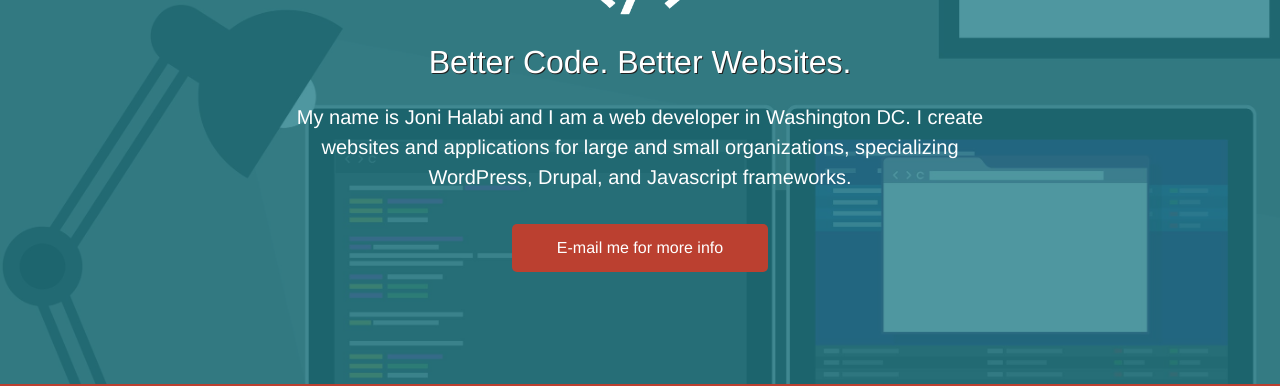
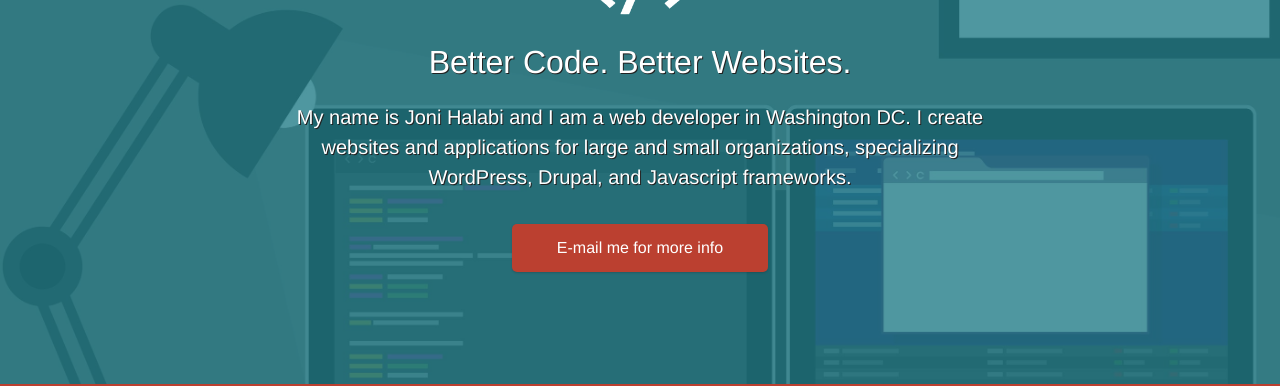
Before and after one commit to That-Dev-Girl-Archives/thatdevgirl.com, a Jekyll site: the page built from index.md, in a window 1280 px wide and 1400 px high. Shown: the part 160-546 px from the top of the window. Built offline with Jekyll 4.4.1, drawn with Linux system fonts in a browser that asks for light colours.

Commit message:
Tweaks to about section

```diff
--- a/_sass/globals/_mixins.scss
+++ b/_sass/globals/_mixins.scss
@@ -10,6 +10,6 @@
 }
 
 @mixin box() {
-  border-radius: 4px;
+  border-radius: 5px;
   box-shadow: 0 1px 2px 0 rgba($black, 0.25);
 }
--- a/_sass/modules/_block-about.scss
+++ b/_sass/modules/_block-about.scss
@@ -19,6 +19,7 @@ $hero-image: '/assets/images/monitor-bg.jpg';
   width: 100%;
 
   .btn {
+    @include box();
     margin-left: auto;
     margin-right: auto;
     max-width: 16rem;
@@ -54,6 +55,7 @@ $hero-image: '/assets/images/monitor-bg.jpg';
   font-size: 1.25rem;
   margin: 0 auto 2rem;
   text-align: center;
+  text-shadow: 1px 1px $black;
 
   @include media($large_screen) {
     max-width: 60%;
```
